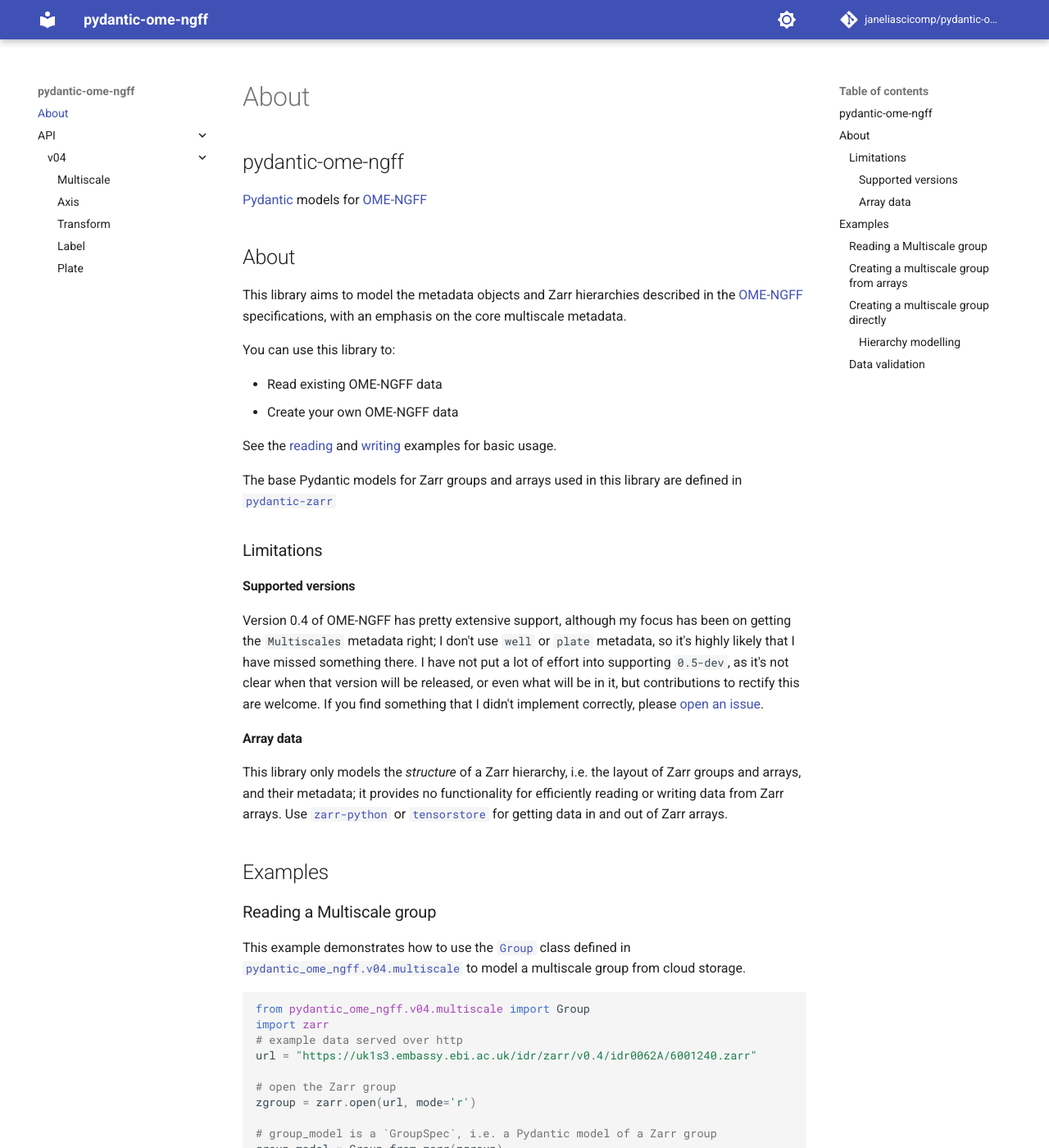
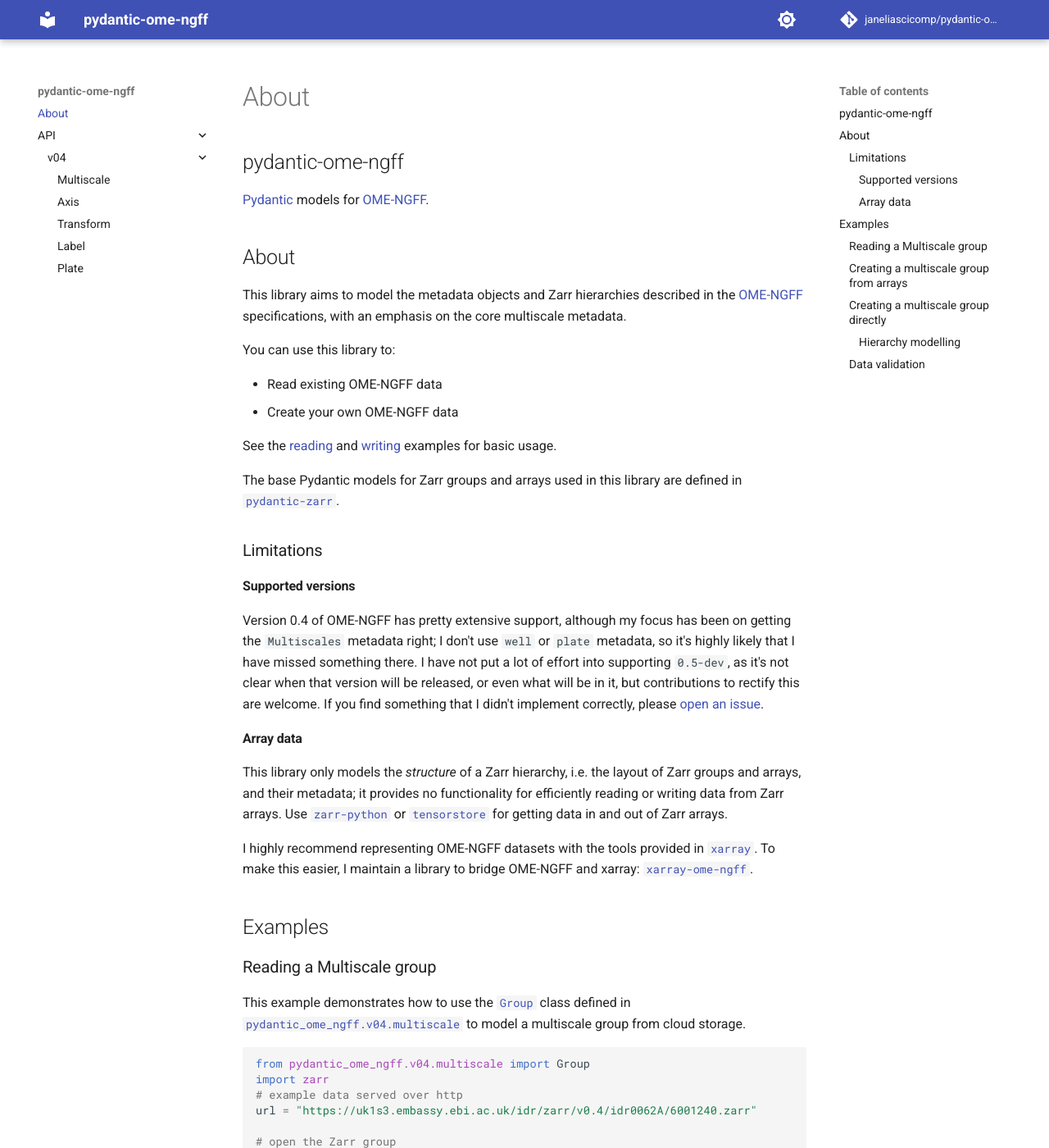
Before and after one commit to JaneliaSciComp/pydantic-ome-ngff, an MkDocs documentation site: the page built from docs/index.md, in a window 1280 px wide and 1400 px high. Shown: the whole window at 82% size. Built offline with MkDocs 1.6.1 and Material for MkDocs 9.7.7, drawn with Linux system fonts in a browser that asks for light colours; comment, search, counter and statistics services are not loaded.

Commit message:
fix broken docs environment config, and add a section to the docs about xarray

```diff
--- a/docs/index.md
+++ b/docs/index.md
@@ -1,6 +1,6 @@
 # pydantic-ome-ngff
 
-[Pydantic](https://docs.pydantic.dev/latest/) models for [OME-NGFF](https://ngff.openmicroscopy.org/)
+[Pydantic](https://docs.pydantic.dev/latest/) models for [OME-NGFF](https://ngff.openmicroscopy.org/).
 
 # About
 
@@ -13,7 +13,7 @@
 
 See the [reading](#reading-a-multiscale-group) and [writing](#creating-a-multiscale-group) examples for basic usage.
 
-The base Pydantic models for Zarr groups and arrays used in this library are defined in [`pydantic-zarr`](https://janelia-cellmap.github.io/pydantic-zarr/)
+The base Pydantic models for Zarr groups and arrays used in this library are defined in [`pydantic-zarr`](https://janelia-cellmap.github.io/pydantic-zarr/).
 
 ## Limitations
 
@@ -24,6 +24,8 @@
 ### Array data
 
 This library only models the *structure* of a Zarr hierarchy, i.e. the layout of Zarr groups and arrays, and their metadata; it provides no functionality for efficiently reading or writing data from Zarr arrays. Use [`zarr-python`](https://github.com/zarr-developers/zarr-python) or [`tensorstore`](https://google.github.io/tensorstore/) for getting data in and out of Zarr arrays.
+
+I highly recommend representing OME-NGFF datasets with the tools provided in [`xarray`](https://docs.xarray.dev/en/stable/). To make this easier, I maintain a library to bridge OME-NGFF and xarray: [`xarray-ome-ngff`](https://janeliascicomp.github.io/xarray-ome-ngff/).
 
 # Examples
 
--- a/pyproject.toml
+++ b/pyproject.toml
@@ -63,10 +63,10 @@
 [tool.hatch.envs.types.scripts]
 check = "mypy --install-types --non-interactive {args:src/pydantic_ome_ngff tests}"
 
-[tool.hatch.env.docs]
+[tool.hatch.envs.docs]
 dependencies = [
-  "mkdocs-material==9.5.5",
-  "mkdocstrings==0.24.0"
+  "mkdocs-material==9.5.33",
+  "mkdocstrings[python]==0.25.2"
   ]
 
 [tool.hatch.envs.docs.scripts]
```
